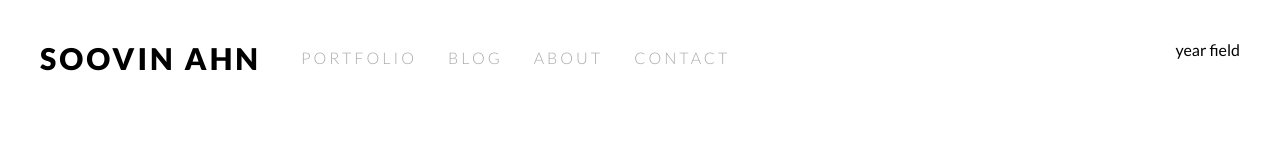
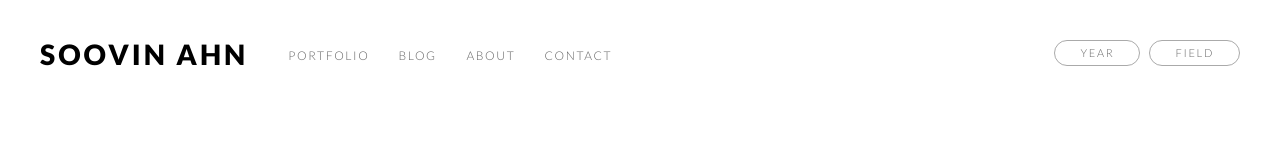
Before and after one commit to niaoosdesign/niaoosdesign.github.io, a plain HTML site: page index.html in a window 1280 px wide. Drawn offline with Linux system fonts and the light colour scheme.

Commit message:
header완성

```diff
--- /dev/null
+++ b/css/reset.css
@@ -0,0 +1,51 @@
+/**
+ * Eric Meyer's Reset CSS v2.0 (http://meyerweb.com/eric/tools/css/reset/)
+ * http://cssreset.com
+ */
+html, body, div, span, applet, object, iframe,
+h1, h2, h3, h4, h5, h6, p, blockquote, pre,
+a, abbr, acronym, address, big, cite, code,
+del, dfn, em, img, ins, kbd, q, s, samp,
+small, strike, strong, sub, sup, tt, var,
+b, u, i, center,
+dl, dt, dd, ol, ul, li,
+fieldset, form, label, legend,
+table, caption, tbody, tfoot, thead, tr, th, td,
+article, aside, canvas, details, embed,
+figure, figcaption, footer, header, hgroup,
+menu, nav, output, ruby, section, summary,
+time, mark, audio, video {
+	margin: 0;
+	padding: 0;
+	border: 0;
+	font-size: 100%;
+	font: inherit;
+	vertical-align: baseline;
+}
+/* HTML5 display-role reset for older browsers */
+article, aside, details, figcaption, figure,
+footer, header, hgroup, menu, nav, section {
+	display: block;
+}
+body {
+	line-height: 1;
+}
+ol, ul {
+	list-style: none;
+}
+blockquote, q {
+	quotes: none;
+}
+blockquote:before, blockquote:after,
+q:before, q:after {
+	content: '';
+	content: none;
+}
+table {
+	border-collapse: collapse;
+	border-spacing: 0;
+}
+
+a {
+	text-decoration: none;
+}
--- a/css/style.css
+++ b/css/style.css
@@ -5,8 +5,14 @@
 
 body{
     font-family: 'Lato', sans-serif;
-    margin: 0
+    margin: 0;
+
 }
+
+a{
+    color: #666;
+}
+
 header.major {
             position: fixed;
             width: 100%;
@@ -22,47 +28,85 @@ header.major {
             margin: 40px 40px 0px;
         }
 
-        header.major h1{
+        header.major h1 a{
+            text-decoration: none;
             font-weight:900;
-            font-size:30px;
+            font-size:28px;
             letter-spacing: 3px;
-            margin-right:0;
+            vertical-align: top;
+            color: #000;
+        }
 
+
+        header.major ul {
+            margin-left:0;
+            margin-top: 46px;
 
 
         }
 
-        header.major ul {
-            margin-left:0
+        header.major ul li {
+            display: inline-block;
+            height:17px;
+            font-size:12px;
+            font-weight: 300;
+            letter-spacing: 1.6px;
+            vertical-align: center;
+
 
         }
 
-        header.major ul li{
-            display: inline-block;
-            margin-left:0px;
-            margin-right: 28px;
-            height:35px;
-            line-height: 35px;
-            font-weight: 300;
-            color:#aaa;
-            letter-spacing: 3px;
+        header.major ul li.portfolio{
+            width:79px;
+            margin-right:28px;
+        }
 
+        header.major ul li.blog{
+            width:37px;
+            margin-right:28px;
+        }
+
+        header.major ul li.about{
+            width:47px;
+            margin-right:28px;
+        }
+
+        header.major ul li.contact{
+            width:67px;
         }
 
         header.major ul li:hover{
-            border-bottom: 3px solid #999;
-            font-weight: 700;
-            letter-spacing: 2.9px;
-            color:#999
+            border-bottom: 2px solid #666;
+            font-weight: 400;
+            color: #333;
+            letter-spacing: 1.5px;
+
         }
 
         header.major aside {
             float: right;
             margin: 40px 40px 0px;
         }
-        header.major aside .left,
-        header.major aside .right{
+        header.major aside .year,
+        header.major aside .field{
             display: inline-block;
-
+            -webkit-border-radius: 30;
+            -moz-border-radius: 30;
+            border-radius: 30px;
+            height: 12px;
+            font-weight: 300;
+            letter-spacing: 1.7px;
+            color: #aaa;
+            font-size: 11px;
+            background: #ffffff;
+            padding: 6px 25px;
+            border: solid #aaa 1px;
+            margin-left: 6px;
 
         }
+
+        header.major aside .year:hover,
+        header.major aside .field:hover{
+            border: 1px solid #666;
+            color: #666;
+        }
--- a/index.html
+++ b/index.html
@@ -3,22 +3,23 @@
     <head>
         <meta charset="UTF-8">
         <title>SOOVIN AHN</title>
+        <link rel="stylesheet" href="css/reset.css">
         <link rel="stylesheet" href="css/style.css">
         <link href='http://fonts.googleapis.com/css?family=Lato:300,400,700,900' rel='stylesheet' type='text/css'>
 
     </head>
 <body>
     <header class="major clearfix">
-        <h1>SOOVIN AHN</h1>
+        <h1><a href="#">SOOVIN AHN</a></h1>
         <ul>
-            <li>PORTFOLIO</li>
-            <li>BLOG</li>
-            <li>ABOUT</li>
-            <li>CONTACT</li>
+            <li class="portfolio"><a href="#">PORTFOLIO</a></li>
+            <li class="blog"><a href="#">BLOG</a></li>
+            <li class="about"><a href="#">ABOUT</a></li>
+            <li class="contact"><a href="#">CONTACT</a></li>
         </ul>
         <aside>
-            <div class="left">year</div>
-            <div class="right">field</div>
+            <div class="year"><a href="#">YEAR</a></div>
+            <div class="field"><a href="#">FIELD</a></div>
         </aside>
     </header>
     </body>
```
